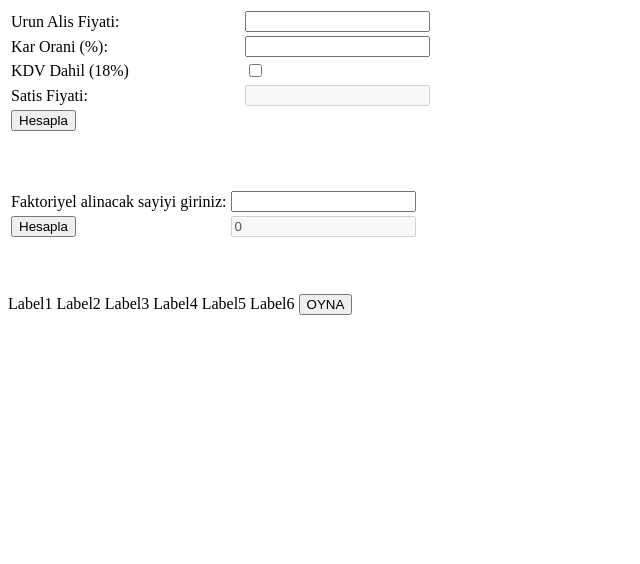
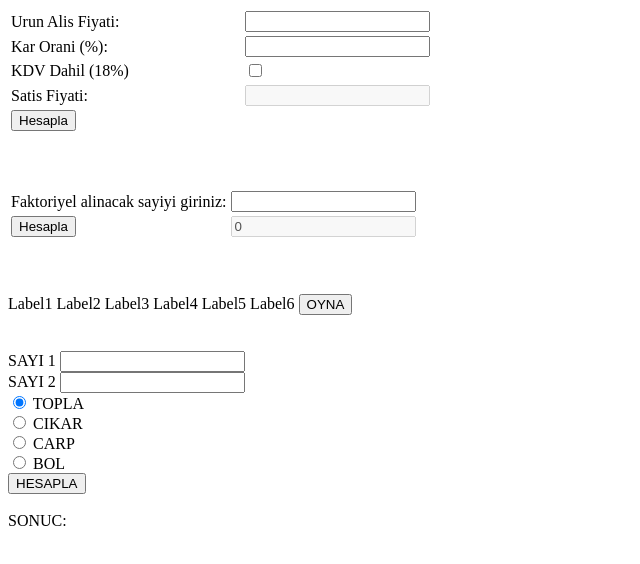
Before and after one commit to emirhalici/webProgramlamaGiris, a plain HTML site: page js2.html in a window 1280 px wide. Shown: the whole page, without its empty margins (0-640 px from the left). Drawn offline with Linux system fonts and the light colour scheme.

Commit message:
hesap makinesi

```diff
--- a/js2.html
+++ b/js2.html
@@ -74,6 +74,7 @@
     </table>
 
     <br><br><br>
+
     <a id="lbl1">Label1</a>
     <a id="lbl2">Label2</a>
     <a id="lbl3">Label3</a>
@@ -81,6 +82,29 @@
     <a id="lbl5">Label5</a>
     <a id="lbl6">Label6</a>
     <input type="button" value="OYNA" onclick="lotoOyna()">
+
+    <br><br><br>
+
+    SAYI 1
+    <input type="number" id="calc1">
+    <br>
+    SAYI 2
+    <input type="number" id="calc2">
+    <br>
+    <input type="radio" id="calcTopla" name="fav_language" checked="true" value="calcTopla">
+    <label for="calcTopla">TOPLA</label><br>
+    <input type="radio" id="calcCikar" name="fav_language" value="calcCikar">
+    <label for="calcCikar">CIKAR</label><br>
+    <input type="radio" id="calcCarp" name="fav_language" value="calcCarp">
+    <label for="calcCarp">CARP</label><br>
+    <input type="radio" id="calcBol" name="fav_language" value="calcBol">
+    <label for="calcBol">BOL</label><br>
+    <input type="button" value="HESAPLA" onclick="calcHesapla()"><br><br>
+    SONUC:
+    <a id="calcSonuc"></a>
+
+    <br><br><br>
+
 </body>
 
 <script>
@@ -113,4 +137,27 @@
             document.getElementById("lbl"+i).innerHTML = rand;
         }
     }
+    function calcHesapla() {
+        var sayi1 = parseInt(document.getElementById("calc1").value);
+        var sayi2 = parseInt(document.getElementById("calc2").value);
+
+        var isTopla = document.getElementById("calcTopla").checked;
+        var isCikar = document.getElementById("calcCikar").checked;
+        var isCarp = document.getElementById("calcCarp").checked;
+        var isBol = document.getElementById("calcBol").checked;
+
+        var sonuc = 0;
+
+        if (isTopla) {
+            sonuc = sayi1 + sayi2;
+        } else if (isCikar) {
+            sonuc = sayi1 - sayi2;
+        } else if (isCarp) {
+            sonuc = sayi1 * sayi2;
+        } else if (isBol) {
+            sonuc = sayi1 / sayi2;
+        }
+
+        document.getElementById("calcSonuc").innerHTML = sonuc;
+    }
 </script>
```
